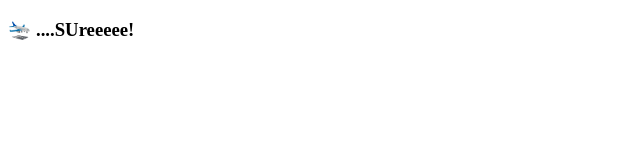
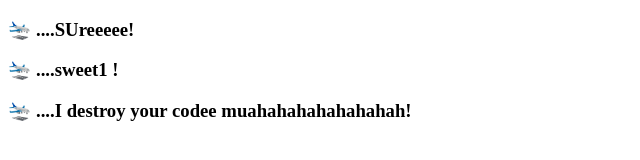
Before and after one commit to KatieKosh/dzmitryHelpsMe, a plain HTML site: page index2.html in a window 1280 px wide. Shown: the whole page, without its empty margins (0-640 px from the left). Drawn offline with Linux system fonts and the light colour scheme.

Commit message:
Destroying

```diff
--- a/index2.html
+++ b/index2.html
@@ -6,5 +6,9 @@
 </head>
 <body>
 	<h3>🛬 ....SUreeeee! </h3>
+
+			<h3>🛬 ....sweet1 ! </h3>
+
+					<h3>🛬 ....I destroy your  codee muahahahahahahahah! </h3>
 </body>
 </html>
```
